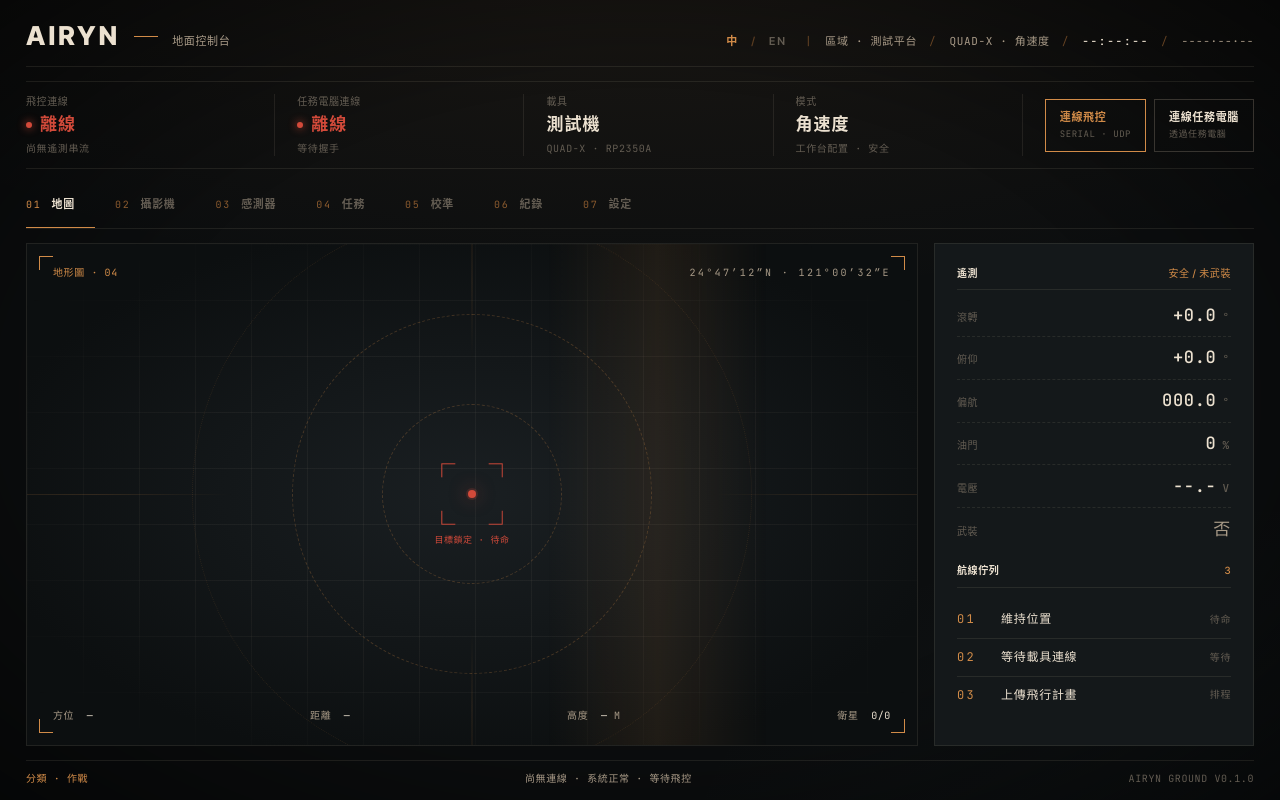
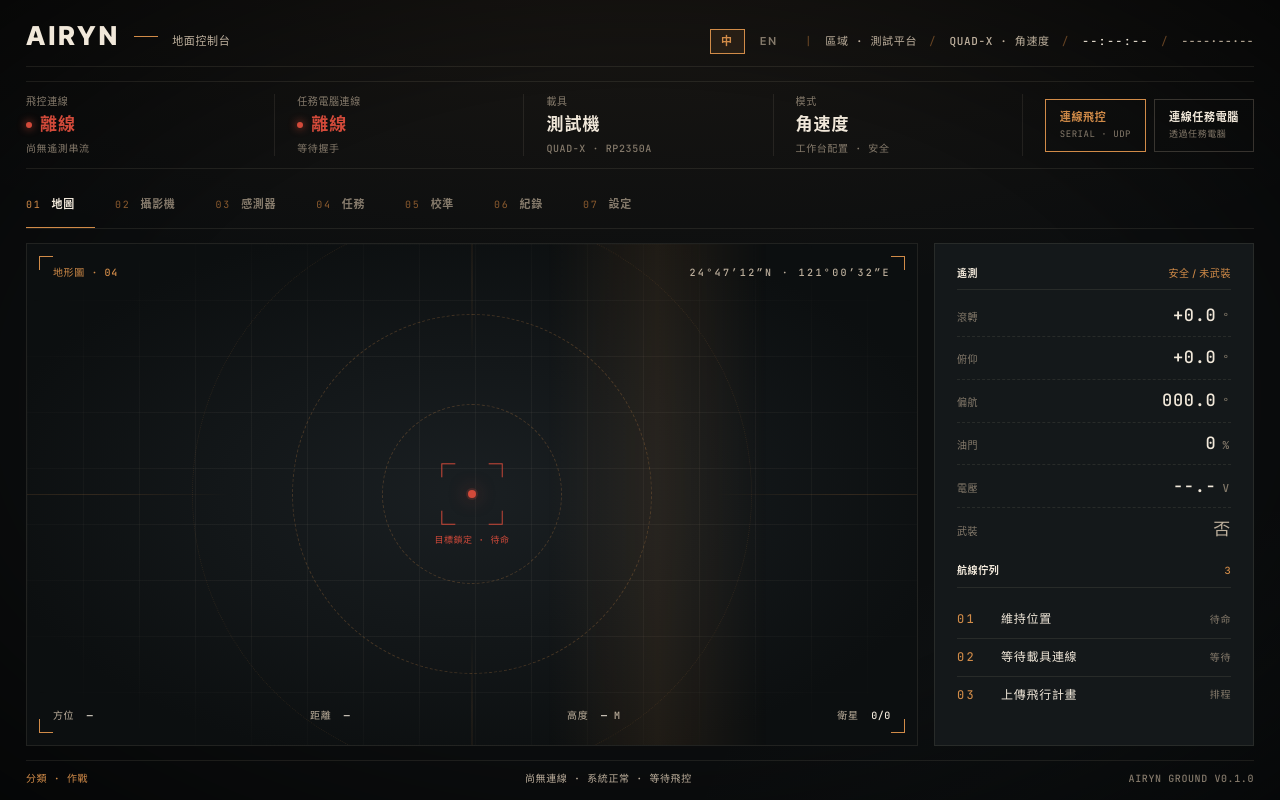
Before and after one commit to TimLai666/airyn, a website with bundled scripts: page ground/src/mainview/index.html in a window 1280 px wide. Built offline with nearby package versions, Linux system fonts and the light colour scheme.

Commit message:
feat: 更新 CSS 變數以改善文本可讀性，並調整語言切換按鈕樣式

```diff
--- a/ground/src/mainview/index.css
+++ b/ground/src/mainview/index.css
@@ -39,9 +39,9 @@
   --bg-overlay: #0a0d0e;
   --rule: rgba(216, 200, 176, 0.10);
   --rule-strong: rgba(216, 200, 176, 0.22);
-  --text-pri: #ece1d0;
-  --text-sec: #a89a87;
-  --text-mute: #635c52;
+  --text-pri: #f1e8da;
+  --text-sec: #beb09d;
+  --text-mute: #857a6b;
   --accent-ochre: #d18b48;
   --accent-ochre-soft: #8a5a2e;
   --accent-ochre-glow: rgba(209, 139, 72, 0.22);
@@ -56,7 +56,9 @@
   color: var(--text-pri);
   font-family: var(--font-body);
   font-size: 14px;
+  font-weight: 450;
   line-height: 1.4;
+  font-variant-ligatures: none;
 }
 
 * { box-sizing: border-box; }
@@ -84,6 +86,45 @@ button, input, select, textarea {
 
 button { cursor: pointer; }
 
+/* ---------- Type weight floor ---------- */
+/* Variable woff2 + small px + Windows DPI scaling tends to render
+   weight 400 too thin on dark bg. Raise the floor for every small
+   tracked label so glyph stems stay solid. */
+.rail-key,
+.rail-foot,
+.slug,
+.tab-num,
+.cam-foot,
+.cam-state,
+.queue-state,
+.axis-list dt,
+.channel-grid dt,
+.channel-grid dd,
+.link-meta,
+.ctl-key,
+.ctl-val,
+.field-key,
+.search-key,
+.search-meta,
+.log-ts,
+.log-tag,
+.log-msg,
+.cal-progress-key,
+.cal-progress-val,
+.cal-num,
+.cal-prompt-class,
+.ledger,
+.plate-class,
+.plate-coord,
+.plate-foot,
+.reticle-tag,
+.cam-class,
+.cam-rec,
+.compass-tick,
+.brand-sub {
+  font-weight: 500;
+}
+
 /* ---------- Scrollbars ---------- */
 
 * {
@@ -1489,22 +1530,29 @@ select.field-input {
 .lang-toggles {
   display: inline-flex;
   align-items: baseline;
-  gap: 6px;
+  gap: 4px;
   font-family: var(--font-display);
   font-size: 11px;
   letter-spacing: 0.18em;
   font-weight: 600;
+  margin-right: 4px;
 }
 
 .lang-toggle {
-  padding: 2px 6px;
+  padding: 4px 10px;
   color: var(--text-mute);
   font: inherit;
   letter-spacing: inherit;
-  transition: color 160ms ease;
+  font-weight: 600;
+  border: 1px solid transparent;
+  transition: color 160ms ease, border-color 160ms ease, background 160ms ease;
 }
 .lang-toggle:hover { color: var(--text-sec); }
-.lang-toggle.is-active { color: var(--accent-ochre); }
+.lang-toggle.is-active {
+  color: var(--accent-ochre);
+  border-color: var(--accent-ochre);
+  background: rgba(209, 139, 72, 0.10);
+}
 
 .lang-sep { color: var(--accent-ochre-soft); opacity: 0.6; }
 
--- a/ground/src/mainview/index.html
+++ b/ground/src/mainview/index.html
@@ -18,9 +18,8 @@
         </div>
         <div class="masthead-meta">
           <div class="lang-toggles">
-            <button class="lang-toggle is-active" type="button" data-lang="zh" data-i18n="lang.zh">中</button>
-            <span class="lang-sep">/</span>
-            <button class="lang-toggle" type="button" data-lang="en" data-i18n="lang.en">EN</button>
+            <button class="lang-toggle is-active" type="button" data-lang="zh">中</button>
+            <button class="lang-toggle" type="button" data-lang="en">EN</button>
           </div>
           <span class="slug-sep">|</span>
           <span class="slug" data-i18n="meta.sector">SECTOR · TESTBENCH</span>
--- a/ground/src/mainview/index.ts
+++ b/ground/src/mainview/index.ts
@@ -1268,6 +1268,7 @@ function bind(): void {
   $$<HTMLButtonElement>(".lang-toggle[data-lang]").forEach((b) => {
     b.addEventListener("click", () => {
       const l = b.dataset["lang"] as Lang | undefined;
+      console.log("[airyn] lang-toggle click", { clicked: l, current: state.lang });
       if (l && l !== state.lang) setLang(l);
     });
   });
```
